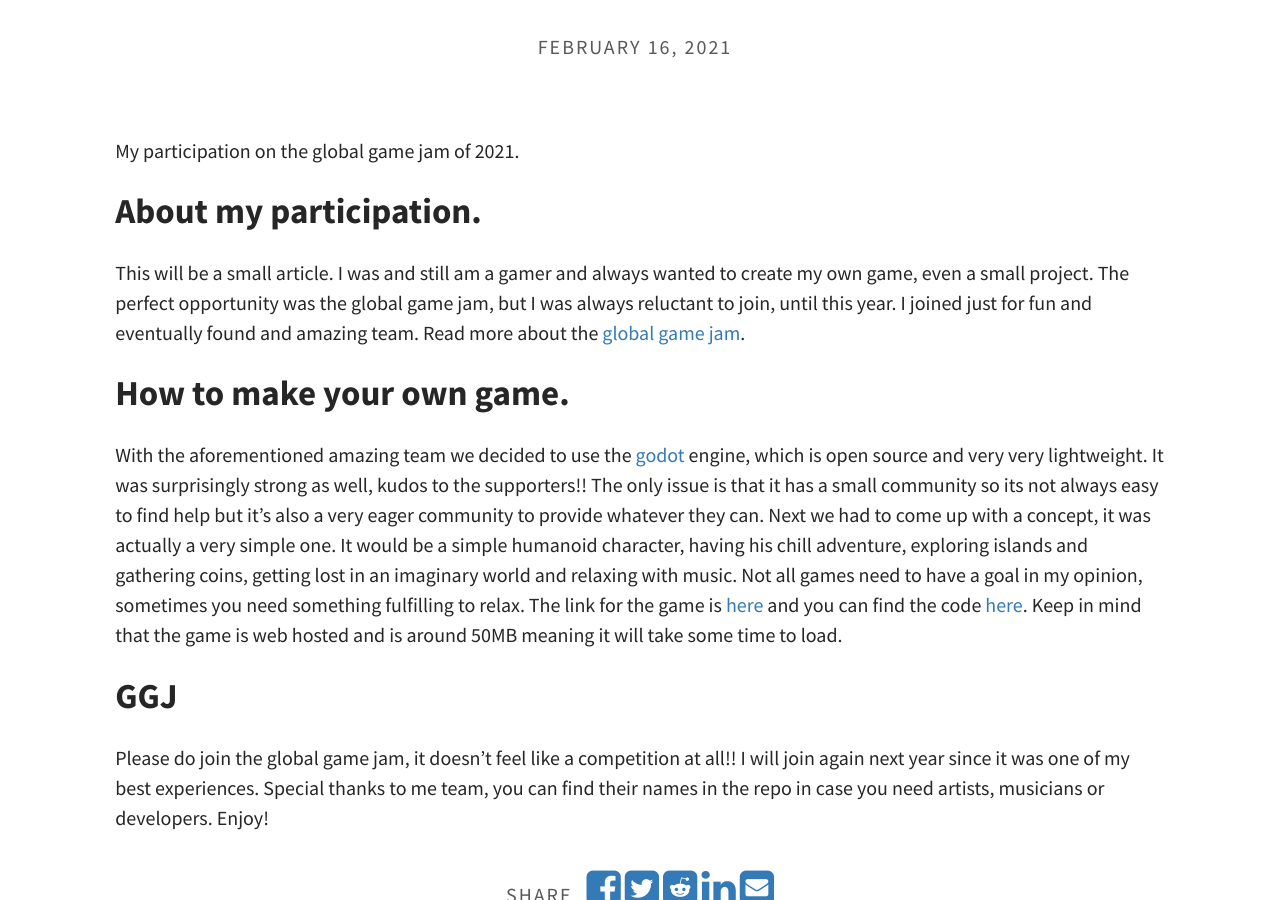
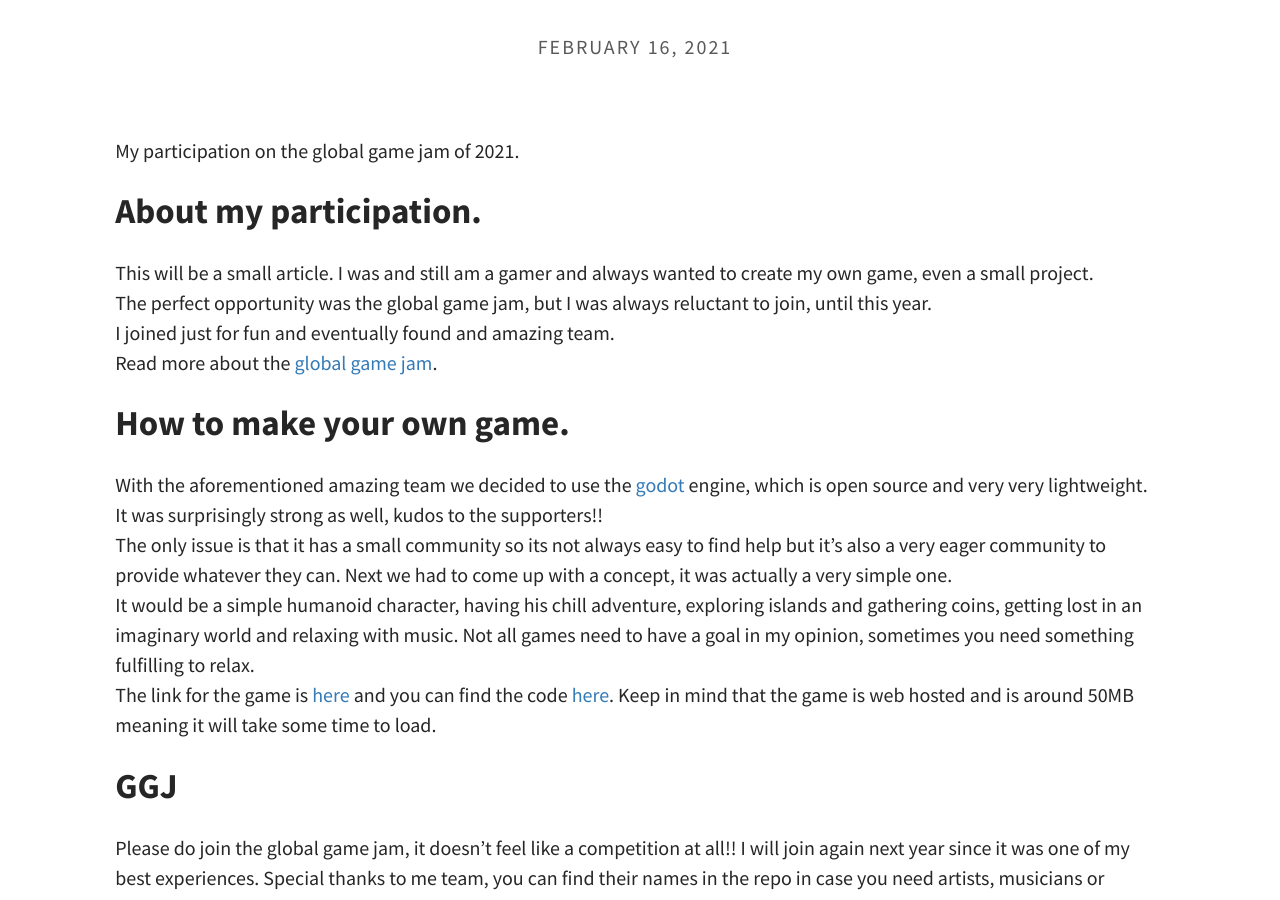
Before and after one commit to Achilleasein/achilleasein, a Jekyll site: the page built from _posts/2021-02-16-ggj.md, in a window 1280 px wide and 900 px high, scrolled down 208 px. Built offline with Jekyll 4.4.1, drawn with Linux system fonts in a browser that asks for light colours.

Commit message:
fixing new lines

```diff
--- a/_posts/2021-02-16-ggj.md
+++ b/_posts/2021-02-16-ggj.md
@@ -10,21 +10,21 @@ My participation on the global game jam of 2021.
 
 ## About my participation.
 This will be a small article.
-I was and still am a gamer and always wanted to create my own game, even a small project.
-The perfect opportunity was the global game jam, but I was always reluctant to join, until this year.
-I joined just for fun and eventually found and amazing team.
+I was and still am a gamer and always wanted to create my own game, even a small project.<br/>
+The perfect opportunity was the global game jam, but I was always reluctant to join, until this year.<br/>
+I joined just for fun and eventually found and amazing team.<br/>
 Read more about the [global game jam](https://globalgamejam.org/).
 
 ## How to make your own game.
 
-With the aforementioned amazing team we decided to use the [godot](https://godotengine.org/) engine, which is open source and very very lightweight.
-It was surprisingly strong as well, kudos to the supporters!!
+With the aforementioned amazing team we decided to use the [godot](https://godotengine.org/) engine, which is open source and very very lightweight. <br/>
+It was surprisingly strong as well, kudos to the supporters!! <br/>
 The only issue is that it has a small community so its not always easy to find help but it's also a very eager community to provide whatever they can.
-Next we had to come up with a concept, it was actually a very simple one.
+Next we had to come up with a concept, it was actually a very simple one. <br/>
 It would be a simple humanoid character, having his chill adventure, exploring islands and gathering coins, getting lost in an imaginary world and relaxing with music.
-Not all games need to have a goal in my opinion, sometimes you need something fulfilling to relax.
+Not all games need to have a goal in my opinion, sometimes you need something fulfilling to relax.<br/>
 The link for the game is [here](https://freskoulix.github.io/ggj-2021/index.html) and you can find the code [here](https://github.com/freskoulix/ggj-2021).
-Keep in mind that the game is web hosted and is around 50MB meaning it will take some time to load.
+Keep in mind that the game is web hosted and is around 50MB meaning it will take some time to load.<br/>
 
 ## GGJ
 
```
